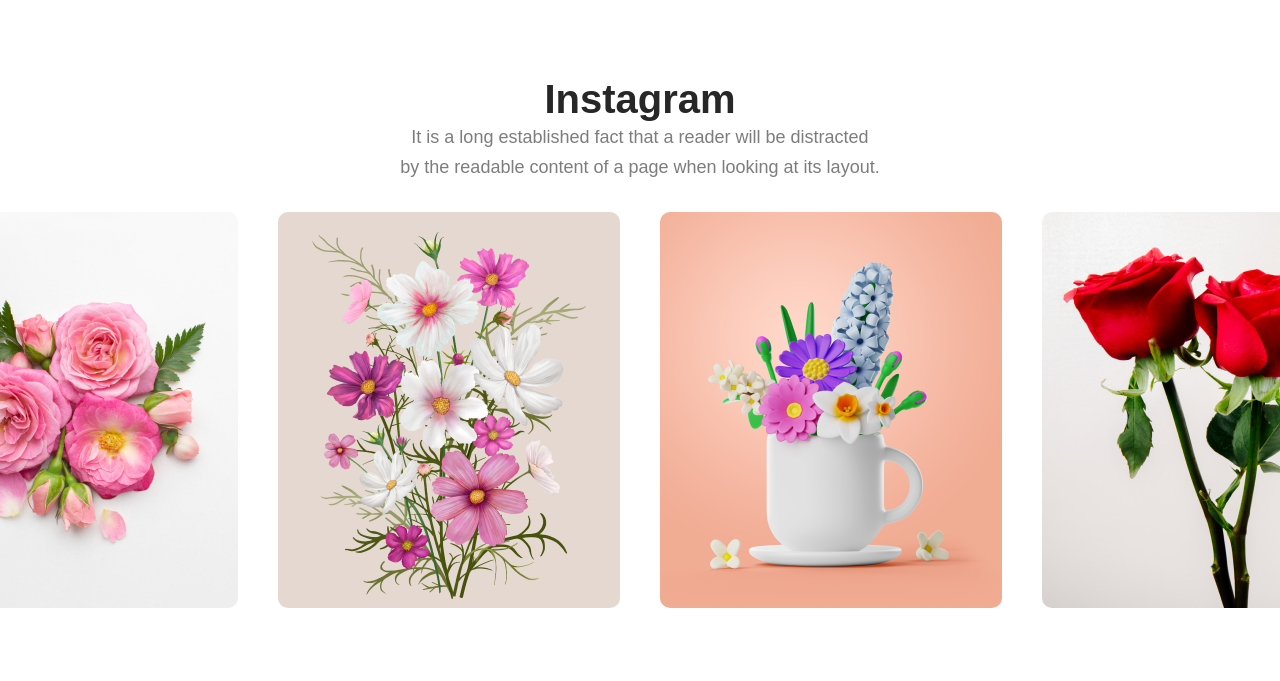
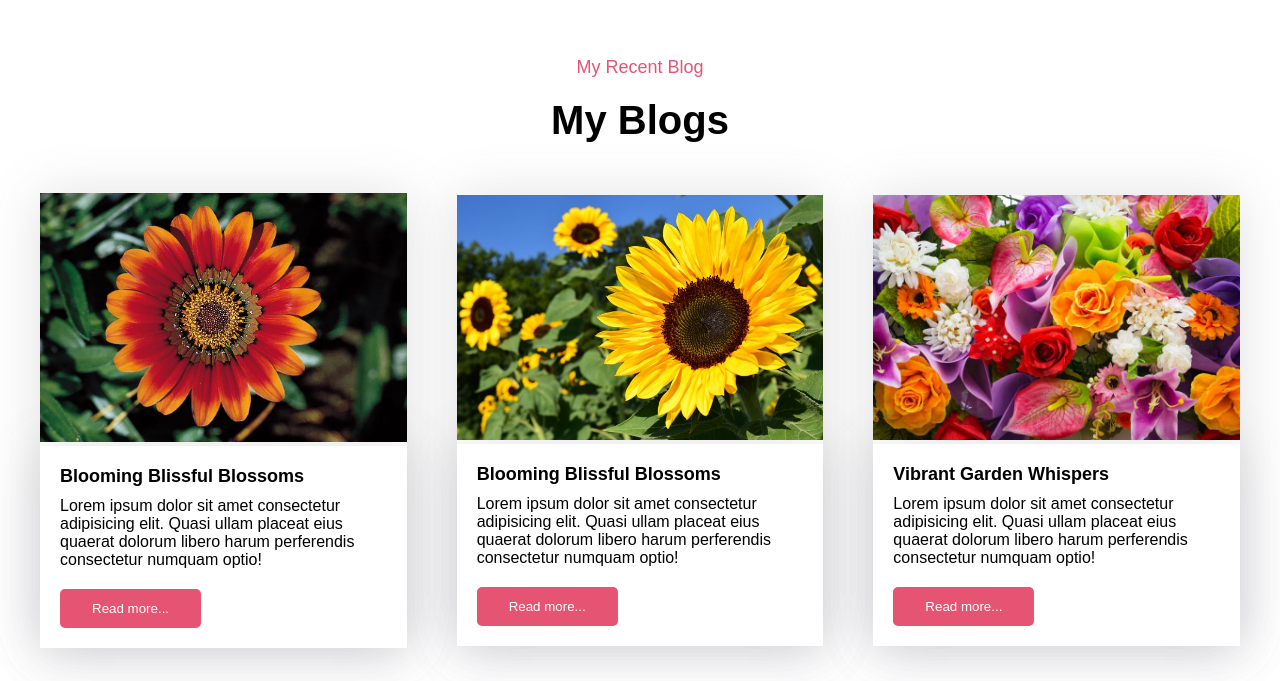
Before and after one commit to manjur0/flower-shop, a plain HTML site: page index.html in a window 1280 px wide. Shown: the part 3007-3688 px from the top of the page. Drawn offline with Linux system fonts and the light colour scheme.

Commit message:
blog section added that means bunus section add

```diff
--- a/index.html
+++ b/index.html
@@ -76,6 +76,7 @@
                 </div>
             </div>
         </section>
+
         <!-- hot  heal section -->
         <section class="hot-deal">
             <div class="deal-container">
@@ -87,6 +88,46 @@
                 <img src="./asset/pngwing 8.png" alt="" class="heal-img">
             </div>
         </section>
+
+        <!-- Blog section and bonus section -->
+        <section class="blog-section">
+            <div class="blog-heading">
+                <span>My Recent Blog</span>
+                <h3>My Blogs</h3>
+            </div>
+
+            <!-- blog container -->
+            <div class="blog-container">
+                <div class="blog-box">
+                    <div class="blog-img">
+                        <img src="./blog img/blog img 1.jpg" alt="">
+                        <div class="blog-title">
+                            <h2>Blooming Blissful Blossoms</h2>
+                            <p >Lorem ipsum dolor sit amet consectetur adipisicing elit. Quasi ullam placeat eius quaerat dolorum libero harum perferendis consectetur numquam optio!</p>
+                            <button class="blog-btn">Read more...</button>
+                        </div>
+                    </div>
+                    <div class="blog-img">
+                        <img src="./blog img/blog img 2.jpg" alt="">
+                        <div class="blog-title">
+                            <h2>Blooming Blissful Blossoms</h2>
+                            <p >Lorem ipsum dolor sit amet consectetur adipisicing elit. Quasi ullam placeat eius quaerat dolorum libero harum perferendis consectetur numquam optio!</p>
+                            <button class="blog-btn">Read more...</button>
+                        </div>
+                    </div>
+                    <div class="blog-img">
+                        <img src="./blog img/blog img 3.jpg" alt="">
+                        <div class="blog-title">
+                            <h2>Vibrant Garden Whispers</h2>
+                            <p >Lorem ipsum dolor sit amet consectetur adipisicing elit. Quasi ullam placeat eius quaerat dolorum libero harum perferendis consectetur numquam optio!</p>
+                            <button class="blog-btn">Read more...</button>
+                        </div>
+                    </div>
+
+                </div>
+            </div>
+        </section>
+
         <!-- Instagram section -->
         <section class="instagram">
             <div class="instagram-container">
--- a/style.css
+++ b/style.css
@@ -173,6 +173,92 @@ header {
     margin-top: 20px;
 }
 
+/* Blog Section css */
+.blog-section {
+    padding: 80px 0px 0px;
+}
+.blog-heading{
+    display: flex;
+    justify-content: center;
+    align-items: center;
+    flex-direction: column;
+}
+.blog-heading span{
+    color: #e55473;
+    font-weight: 300;
+    font-size: 18px;
+}
+.blog-heading h3{
+    font-size: 40px;
+    font-weight: 700;
+    padding-top: 20px;
+}
+.blog-container{
+    display: flex;
+    justify-content: center;
+    align-items: center;
+    margin: 20px 0px ;
+    flex-wrap: wrap;
+}
+.blog-box {
+    display: flex;
+    border: 1px solid #272727;
+    margin: 20px;
+    gap: 50px;
+    width: 1200px;
+    border: none;
+    padding: 10px;
+}
+.blog-img{
+    width: 100%;
+    height: auto;
+
+}
+
+.blog-title, .blog-img {
+    background-color: #fff;
+    box-shadow: rgba(100, 100, 111, 0.2) 0px 2px 50px 0px;
+    margin: auto;
+}
+.blog-img img{
+    width: 100%;
+    height: 100%;
+    object-fit: cover;
+    object-position: center;
+
+}
+.blog-title h2 {
+    font-size: large;
+    padding: 20px 20px 0px;
+}
+.blog-title p{
+    font-size: 16px ;
+    font-weight: 300;
+    padding: 0px 20px;
+    margin-top: 10px;
+
+}
+.blog-btn{
+    padding: 10px 30px;
+    background-color: #e55473;
+    color: white;
+    margin: 20px;
+    border: none ;
+    border-radius: 5px ;
+    border: 2px solid #e55473;
+}
+.blog-btn:hover{
+    padding: 10px 30px;
+    background-color: white;
+    color: #e55473;
+    margin: 20px;
+    border: none ;
+    border-radius: 5px ;
+    border: 2px solid #e55473;
+    transition: 0.3s;
+}
+
+
 /* instagram section css */
 .instagram-container{
     margin: 100px 0px 50px 0px;
```
Also changed, not shown: blog img/blog img 1.jpg (added), blog img/blog img 2.jpg (added), blog img/blog img 3.jpg (added), 1 other file.
